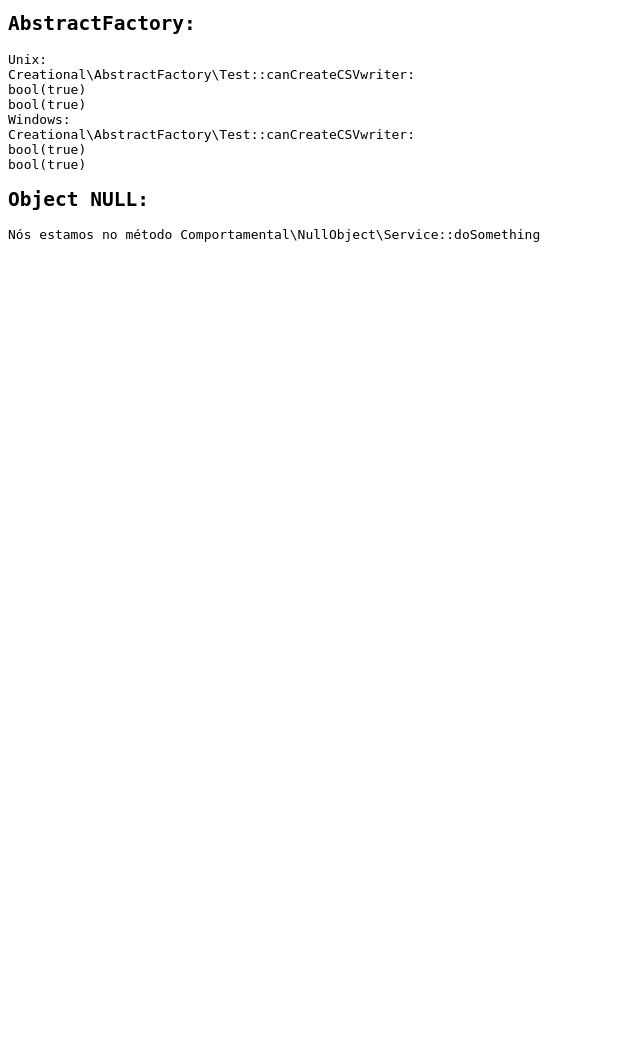
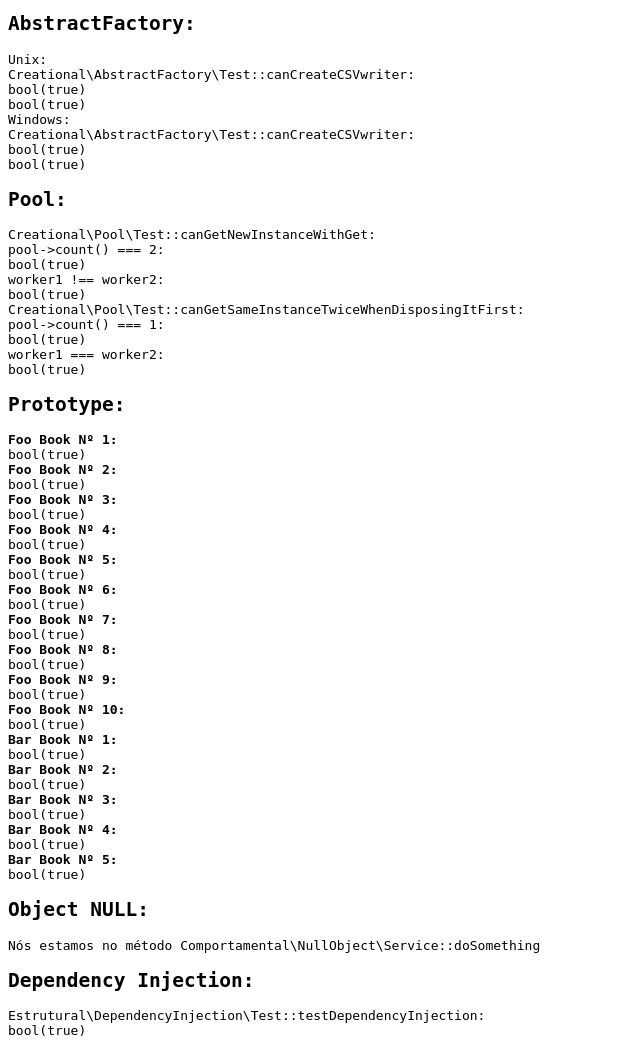
Before and after one commit to cassianocastro/design-patterns, a PHP site: page / in a window 1280 px wide. Shown: the part 397-1448 px from the top of the page, without its empty margins (0-640 px from the left). Before the commit the page ends 639 px from the top, so only its background shows below. Run offline with PHP 8.4, Linux system fonts and the light colour scheme.

Commit message:
Adição dos Padrões criacionais Pool, Prototype e Dependency Injection

```diff
--- /dev/null
+++ b/Creational/Pool/StringReverseWorker.php
@@ -0,0 +1,19 @@
+<?php
+namespace Creational\Pool;
+use DateTime;
+
+/**
+ *
+ */
+class StringReverseWorker
+{
+
+    public function __construct() {}
+
+    public function run(string $text): string
+    {
+        return strrev($text);
+    }
+}
+
+?>
--- /dev/null
+++ b/Creational/Pool/Test.php
@@ -0,0 +1,37 @@
+<?php
+namespace Creational\Pool;
+
+/**
+ *
+ */
+class Test
+{
+
+    public function canGetNewInstanceWithGet()
+    {
+        $pool = new WorkerPool();
+        $worker1 = $pool->get();
+        $worker2 = $pool->get();
+
+        echo __METHOD__ . ":" . PHP_EOL . "pool->count() === 2: \n";
+        var_dump($pool->count() === 2);
+        echo "worker1 !== worker2:" . PHP_EOL;
+        var_dump($worker1 !== $worker2);
+    }
+
+    public function canGetSameInstanceTwiceWhenDisposingItFirst()
+    {
+        $pool = new WorkerPool();
+        $worker1 = $pool->get();
+        $pool->dispose($worker1);
+
+        $worker2 = $pool->get();
+
+        echo __METHOD__ . ":" . PHP_EOL . "pool->count() === 1: \n";
+        var_dump($pool->count() === 1);
+        echo "worker1 === worker2:" . PHP_EOL;
+        var_dump($worker1 === $worker2);
+    }
+}
+
+?>
--- /dev/null
+++ b/Creational/Pool/WorkerPool.php
@@ -0,0 +1,53 @@
+<?php
+namespace Creational\Pool;
+use Countable;
+/**
+ *
+ */
+class WorkerPool implements Countable
+{
+    /**
+    * @var StringReverseWorker[]
+    */
+    private array $ocuppiedWorkers;
+
+    /**
+    * @var StringReverseWorker[]
+    */
+    private array $freeWorkers;
+
+    function __construct()
+    {
+        $this->ocuppiedWorkers = [];
+        $this->freeWorkers = [];
+    }
+
+    public function get(): StringReverseWorker
+    {
+        if (count($this->freeWorkers) == 0) {
+            $worker = new StringReverseWorker();
+        } else {
+            $worker = array_pop($this->freeWorkers);
+        }
+
+        $this->ocuppiedWorkers[spl_object_hash($worker)] = $worker;
+        return $worker;
+    }
+
+    public function dispose(StringReverseWorker $worker)
+    {
+        $key = spl_object_hash($worker);
+
+        if (isset($this->ocuppiedWorkers[$key])) {
+            unset($this->ocuppiedWorkers[$key]);
+            $this->freeWorkers[$key] = $worker;
+        }
+    }
+
+    public function count(): int
+    {
+        return count($this->ocuppiedWorkers) + count($this->freeWorkers);
+    }
+}
+
+?>
--- /dev/null
+++ b/Creational/Prototype/BarBookPrototype.php
@@ -0,0 +1,20 @@
+<?php
+namespace Creational\Prototype;
+
+/**
+ *
+ */
+class BarBookPrototype extends BookPrototype
+{
+
+    protected string $category;
+
+    public function __construct()
+    {
+        $this->category = "Bar";
+    }
+
+    public function __clone() {}
+}
+
+?>
--- /dev/null
+++ b/Creational/Prototype/BookPrototype.php
@@ -0,0 +1,26 @@
+<?php
+namespace Creational\Prototype;
+
+/**
+ *
+ */
+abstract class BookPrototype
+{
+
+    protected string $title;
+    protected string $category;
+
+    abstract public function __clone();
+
+    public function getTitle(): string
+    {
+        return $this->title;
+    }
+
+    public function setTitle(string $title): void
+    {
+        $this->title = $title;
+    }
+}
+
+?>
--- /dev/null
+++ b/Creational/Prototype/FooBookPrototype.php
@@ -0,0 +1,20 @@
+<?php
+namespace Creational\Prototype;
+
+/**
+ *
+ */
+class FooBookPrototype extends BookPrototype
+{
+
+    protected string $category;
+
+    public function __construct()
+    {
+        $this->category = "Foo";
+    }
+
+    public function __clone() {}
+}
+
+?>
--- /dev/null
+++ b/Creational/Prototype/Test.php
@@ -0,0 +1,31 @@
+<?php
+namespace Creational\Prototype;
+
+/**
+ *
+ */
+class Test
+{
+
+    public function canGetFooBook(): void
+    {
+        $fooPrototype = new FooBookPrototype();
+        $barPrototype = new BarBookPrototype();
+
+        for ($i = 0; $i < 10; $i++) {
+            $book = clone $fooPrototype;
+            $book->setTitle("Foo Book Nº " . $i + 1);
+            echo "<strong>{$book->getTitle()}:</strong>" . PHP_EOL;
+            var_dump($book instanceof FooBookPrototype);
+        }
+
+        for ($i = 0; $i < 5; $i++) {
+            $book = clone $barPrototype;
+            $book->setTitle("Bar Book Nº " . $i + 1);
+            echo "<strong>{$book->getTitle()}:</strong>" . PHP_EOL;
+            var_dump($book instanceof BarBookPrototype);
+        }
+    }
+}
+
+?>
--- /dev/null
+++ b/Estrutural/DependencyInjection/DatabaseConfig.php
@@ -0,0 +1,45 @@
+<?php
+namespace Estrutural\DependencyInjection;
+
+/**
+ *
+ */
+class DatabaseConfig
+{
+
+    private string $host;
+    private string $username;
+    private string $password;
+    private int $port;
+
+    function __construct(string $host, string $username, string $password, int $port)
+    {
+        $this->host     = $host;
+        $this->username = $username;
+        $this->password = $password;
+        $this->port     = $port;
+    }
+
+    public function getHost(): string
+    {
+        return $this->host;
+    }
+
+    public function getUserName(): string
+    {
+        return $this->username;
+    }
+
+    public function getPassword(): string
+    {
+        return $this->password;
+    }
+
+    public function getPort(): int
+    {
+        return $this->port;
+    }
+
+}
+
+?>
--- /dev/null
+++ b/Estrutural/DependencyInjection/DatabaseConnection.php
@@ -0,0 +1,29 @@
+<?php
+namespace Estrutural\DependencyInjection;
+
+/**
+ *
+ */
+class DatabaseConnection
+{
+
+    private DatabaseConfig $config;
+
+    function __construct(DatabaseConfig $config)
+    {
+        $this->config = $config;
+    }
+
+    public function getDsn(): string
+    {
+        return sprintf(
+            "%s:%s@:%s:%d",
+            $this->config->getUserName(),
+            $this->config->getPassword(),
+            $this->config->getHost(),
+            $this->config->getPort()
+        );
+    }
+}
+
+?>
--- /dev/null
+++ b/Estrutural/DependencyInjection/Test.php
@@ -0,0 +1,20 @@
+<?php
+namespace Estrutural\DependencyInjection;
+
+/**
+ *
+ */
+class Test
+{
+
+    public function testDependencyInjection(): void
+    {
+        $config = new DatabaseConfig("localhost", "root", "1234", 3306);
+        $connection = new DatabaseConnection($config);
+
+        echo __METHOD__ . ":" . PHP_EOL;
+        var_dump('root:1234@:localhost:3306' === $connection->getDsn());
+    }
+}
+
+?>
--- a/index.php
+++ b/index.php
@@ -7,10 +7,13 @@ use Creational\{
     StaticFactory\Test as StaticFactory,
     AbstractFactory\Test as AbstractFactory,
     AbstractFactory\UnixWriterFactory,
-    AbstractFactory\WindowsWriterFactory
+    AbstractFactory\WindowsWriterFactory,
+    Pool\Test as Pool,
+    Prototype\Test as Prototype
 };
 
 use Comportamental\NullObject\Test as NullObject;
+use Estrutural\DependencyInjection\Test as DI;
 
 ini_set('display_errors', 1);
 ini_set('display_startup_erros', 1);
@@ -51,9 +54,23 @@ $abstractFactory->canCreateCSVwriter(new UnixWriterFactory());
 print "Windows:\n";
 $abstractFactory->canCreateCSVwriter(new WindowsWriterFactory());
 
+echo "<h2>Pool:</h2>";
+$pool = new Pool();
+$pool->canGetNewInstanceWithGet();
+$pool->canGetSameInstanceTwiceWhenDisposingItFirst();
+
+echo "<h2>Prototype:</h2>";
+$proto = new Prototype();
+$proto->canGetFooBook();
+
 echo "<h2>Object NULL:</h2>";
 $nullObject = new NullObject();
 $nullObject->testNullObject();
 $nullObject->testStdLogger();
+
+echo "<h2>Dependency Injection:</h2>";
+$di = (new DI())->testDependencyInjection();
+
+
 echo "</pre>";
 ?>
```
